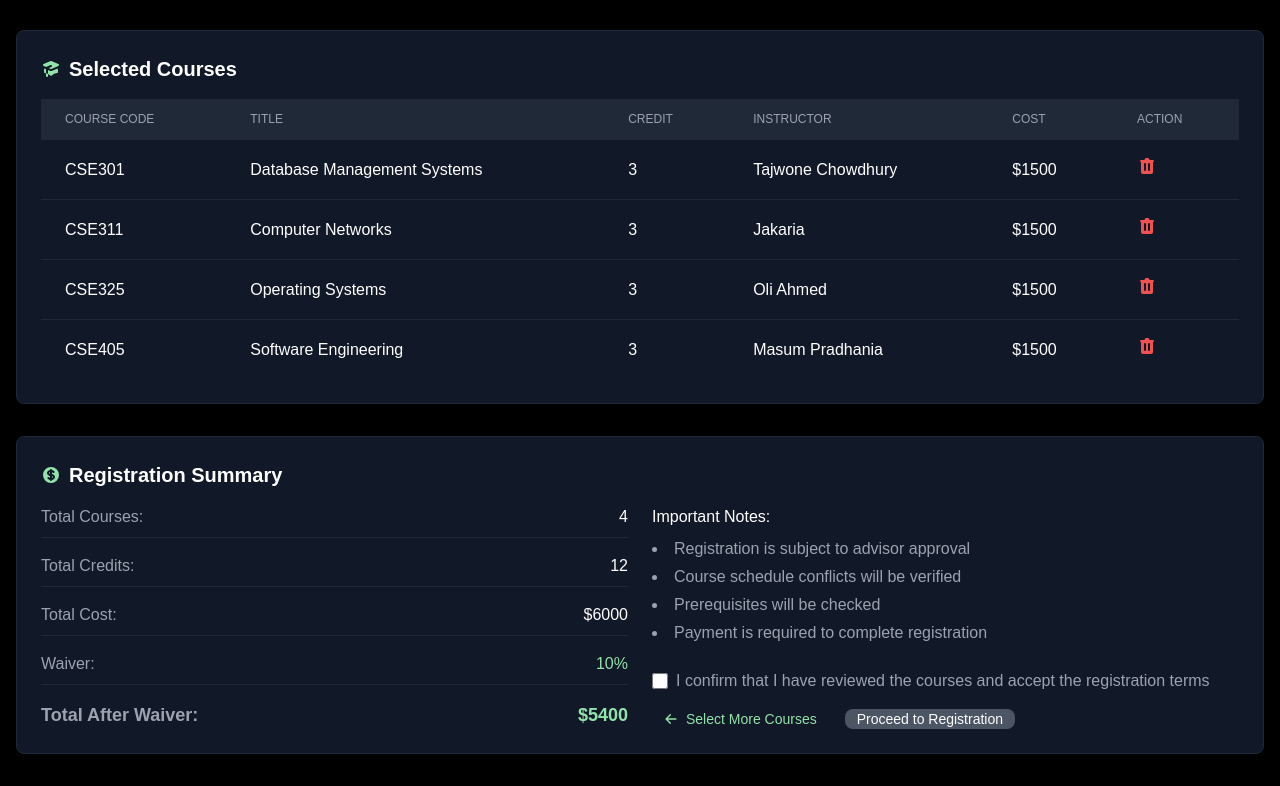
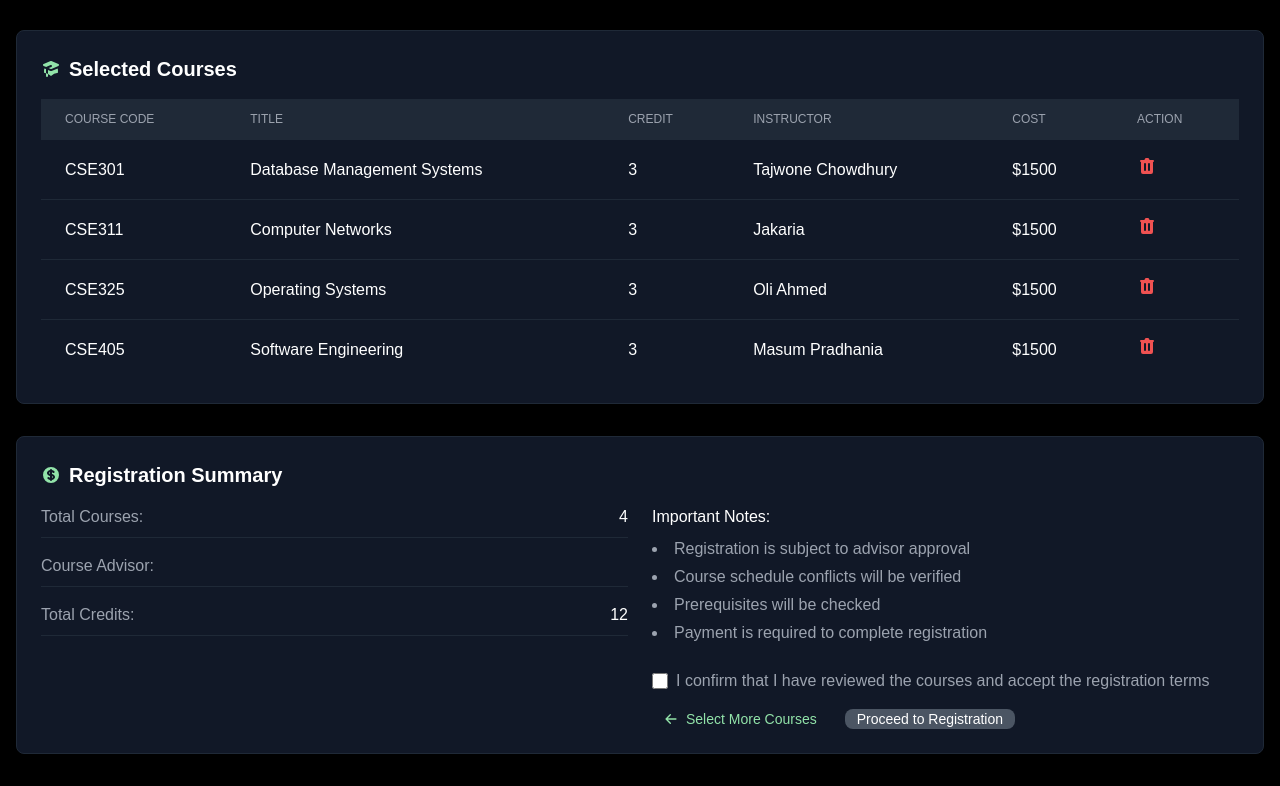
Before and after one commit to tajwone17/CourseSphere, a Next.js app: page /course-selection in a window 1280 px wide. Shown: the part 332-1118 px from the top of the page. Built offline with nearby package versions, Linux system fonts and the light colour scheme.

Commit message:
updated acccounts related pages

```diff
--- a/app/(pages)/course-selection/page.tsx
+++ b/app/(pages)/course-selection/page.tsx
@@ -60,12 +60,6 @@ export default function CourseSelectionPage() {
     (sum, course) => sum + course.credit,
     0,
   );
-  const totalCost = selectedCourses.reduce(
-    (sum, course) => sum + course.cost,
-    0,
-  );
-  const waiver = 10;
-  const costAfterWaiver = totalCost * (1 - waiver / 100);
 
   return (
     <div className="mx-auto max-w-7xl space-y-8 px-4 py-8">
@@ -182,20 +176,12 @@ export default function CourseSelectionPage() {
               <span className="font-medium text-white">{totalCourses}</span>
             </div>
             <div className="flex items-center justify-between border-b border-gray-800 pb-2">
+              <span className="text-gray-400">Course Advisor:</span>
+              <span className="font-medium text-white">{selectedAdvisor}</span>
+            </div>
+            <div className="flex items-center justify-between border-b border-gray-800 pb-2">
               <span className="text-gray-400">Total Credits:</span>
               <span className="font-medium text-white">{totalCredits}</span>
-            </div>
-            <div className="flex items-center justify-between border-b border-gray-800 pb-2">
-              <span className="text-gray-400">Total Cost:</span>
-              <span className="font-medium text-white">${totalCost}</span>
-            </div>
-            <div className="flex items-center justify-between border-b border-gray-800 pb-2">
-              <span className="text-gray-400">Waiver:</span>
-              <span className="font-medium text-[#92e3a9]">{waiver}%</span>
-            </div>
-            <div className="flex items-center justify-between text-lg font-semibold">
-              <span className="text-gray-400">Total After Waiver:</span>
-              <span className="text-[#92e3a9]">${costAfterWaiver}</span>
             </div>
           </div>
 
@@ -245,8 +231,11 @@ export default function CourseSelectionPage() {
                     className="flex items-center gap-2"
                     style={{
                       backgroundColor:
-                      acceptedTerms && selectedAdvisor ? "#92e3a9" : "#4B5563",
-                    color: acceptedTerms && selectedAdvisor ? "black" : "white",
+                        acceptedTerms && selectedAdvisor
+                          ? "#92e3a9"
+                          : "#4B5563",
+                      color:
+                        acceptedTerms && selectedAdvisor ? "black" : "white",
                     }}
                   >
                     Proceed to Registration
--- a/app/(pages)/registration-status/page.tsx
+++ b/app/(pages)/registration-status/page.tsx
@@ -47,12 +47,13 @@ export default function page() {
 
   const steps = [
     { name: "Form Submission", icon: MdDescription, status: "completed" },
-    { name: "Advisor Review", icon: MdPerson, status: "current" },
-    { name: "HOD Approval", icon: MdCheckCircle, status: "pending" },
+    { name: "Advisor Review", icon: MdPerson, status: "completed" },
+    { name: "HOD Approval", icon: MdCheckCircle, status: "completed" },
+    { name: "Accounts Review", icon: MdCheckCircle, status: "completed" }, // <-- Added this new step
     { name: "Payment", icon: MdPayment, status: "pending" },
     { name: "Confirmation", icon: MdCheckCircle, status: "pending" },
   ];
-
+  const isAccountsReviewed = steps.find(step => step.name === "HOD Approval")?.status === "completed";
   return (
     <div className="mx-auto max-w-7xl space-y-8 px-4 py-8">
       {/* Heading */}
@@ -78,7 +79,7 @@ export default function page() {
         <h2 className="mb-8 text-center text-xl font-semibold text-white">
           Registration Progress
         </h2>
-        <div className="relative mx-auto max-w-4xl px-8">
+        <div className="relative mx-auto max-w-4xl px-8 overflow-x-auto">
           {/* Progress Line */}
           <div className="absolute top-6 left-0 h-0.5 w-full bg-gray-800"></div>
 
@@ -90,7 +91,7 @@ export default function page() {
                 <div
                   key={index}
                   className="z-10 flex flex-col items-center"
-                  style={{ width: "120px" }}
+                  style={{ minWidth: "120px" }}
                 >
                   <div
                     className={`mb-3 flex h-12 w-12 items-center justify-center rounded-full transition-colors ${
@@ -224,6 +225,7 @@ export default function page() {
       </div>
 
       {/* Payment Information */}
+      {isAccountsReviewed && (
       <div
         className="rounded-lg border border-gray-800 bg-gray-900 p-6 shadow-xl"
         data-aos="fade-up"
@@ -261,7 +263,7 @@ export default function page() {
             </Link>
           </div>
         </div>
-      </div>
+      </div>     )}
     </div>
   );
 }
```
Lines whose indentation alone changed are shown as unchanged.
